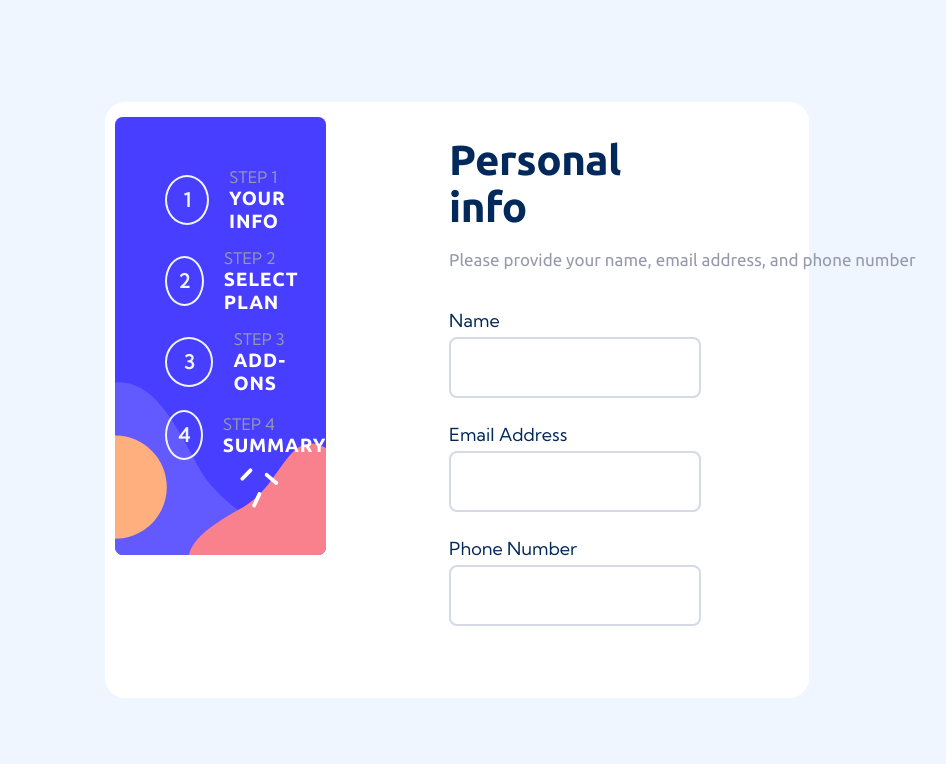
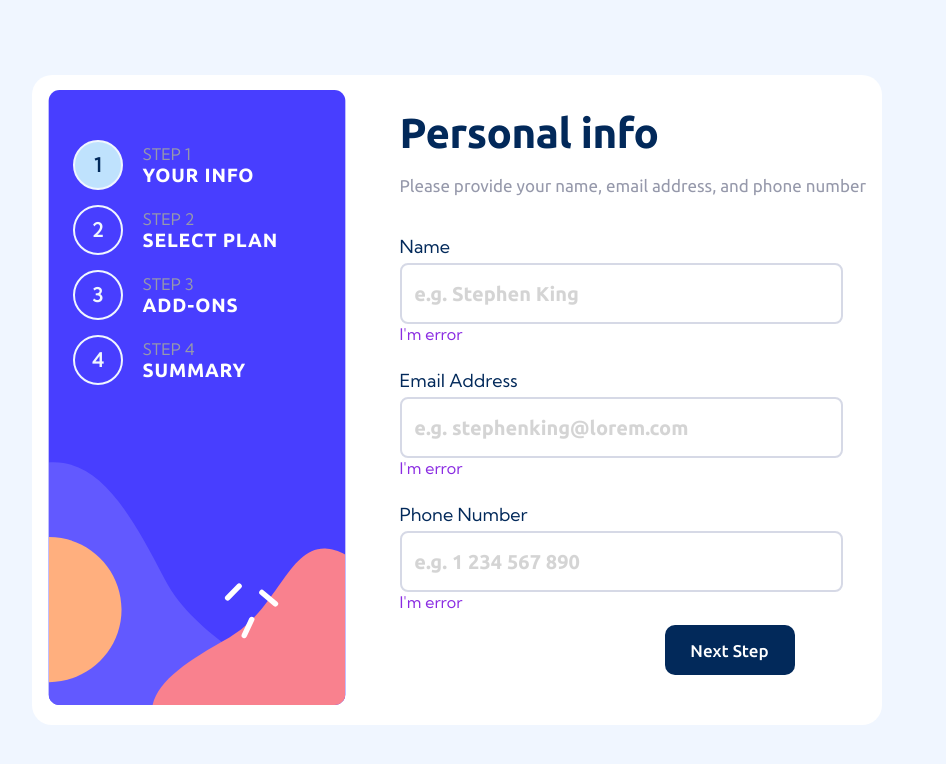
Before and after one commit to Romansh12610/Form-multistep-React, a React (Vite) app: page / in a window 1280 px wide. Shown: the top 764 px of the page, without its empty margins (183-1129 px from the left). Built offline with nearby package versions, Linux system fonts and the light colour scheme.

Commit message:
added some initial interactive logic

```diff
--- a/src/App.jsx
+++ b/src/App.jsx
@@ -3,12 +3,18 @@ import Form from './Form';
 import StepInfo from './StepInfo';
 
 export default function App() {
-  const [step, setStep] = useState(1);
+  const [step, setStep] = useState(0);
+  const stepLength = 4;
+
+  function handleStep(e) {
+    e.preventDefault();
+	setStep(prevStep => (prevStep + 1) % stepLength);
+  }
 
   return (
     <main className='main'>
-      <StepInfo />
-      <Form step={step}/>
+      <StepInfo step={step}/>
+      <Form step={step} handleStep={handleStep}/>
     </main>
   )
 }
--- /dev/null
+++ b/src/Error.jsx
@@ -0,0 +1,10 @@
+import { useState } from 'react';
+import './Error.scss';
+
+export default function Error() {
+    return (
+        <span
+            className='error-message'
+        >I'm error</span>
+    )
+}
--- /dev/null
+++ b/src/Error.scss
@@ -0,0 +1,7 @@
+@use './scss/globals/index';
+@use './scss/utils/index' as *;
+
+.error-message {
+    color: blueviolet;
+    margin-bottom: rem(25);
+}
--- a/src/FirstStep.jsx
+++ b/src/FirstStep.jsx
@@ -1,7 +1,8 @@
-import { useState } from 'react';
+import { useState, useRef } from 'react';
 import './FirstStep.scss';
+import Error from './Error';
 
-export default function FirstStep() {
+export default function FirstStep({ step }) {
     const [formData, setFormData] = useState({
         name: '',
         email: '',
@@ -27,26 +28,57 @@ export default function FirstStep() {
             <FormField
                 label='Name'
                 id='name'
+                type='text'
                 handleChange={handleChange}
                 formData={formData}
+                placeHolder="e.g. Stephen King"
             />
+            <Error />
             <FormField
                 label='Email Address'
                 id='email'
+                type='email'
                 handleChange={handleChange}
                 formData={formData}
+                placeHolder="e.g. stephenking@lorem.com"
             />
+            <Error />
             <FormField
                 label='Phone Number'
                 id='phone'
+                type='tel'
                 handleChange={handleChange}
                 formData={formData}
+                placeHolder="e.g. 1 234 567 890"
             />
+            <Error />
         </div>
     )
 }
 
-function FormField({ label, id, handleChange, formData }) {
+function FormField({ label, id, type, handleChange, formData, placeHolder }) {
+    const nameRef = useRef(null);
+    const emailRef = useRef(null);
+    const phoneRef = useRef(null);
+
+    let refToPass;
+    switch (id) {
+        case "name": {
+            refToPass = nameRef;
+            break;
+        }
+        case "email": {
+            refToPass = emailRef;
+            break;
+        }
+        case "phone": {
+            refToPass = phoneRef;
+            break;
+        }
+    }
+
+
+
     return (
         <>
             <label
@@ -54,12 +86,14 @@ function FormField({ label, id, handleChange, formData }) {
                 htmlFor={id}
             >{label}</label>
             <input
+                ref={refToPass}
                 className='first-step__input'
-                type='text'
+                type={type}
                 id={id}
                 name={id}
                 value={formData[id]}
                 onChange={handleChange}
+                placeholder={placeHolder}
             />
         </>
     )
--- a/src/FirstStep.scss
+++ b/src/FirstStep.scss
@@ -4,6 +4,7 @@
 .first-step {
     display: flex;
     flex-flow: column nowrap;
+    margin-right: 5%;
 
     &__h2 {
         font-size: rem(42);
@@ -31,12 +32,20 @@
     &__input {
         font-size: rem(20);
         font-weight: bold;
-        letter-spacing: rem(1);
+        font-family: var(--font-primary);
+        letter-spacing: rem(0.5);
         color: var(--marine-blue);
         padding: 1rem 0.8rem;
-        margin-bottom: rem(25);
         border: rem(2) solid var(--light-gray);
         border-radius: rem(8);
+        width: 100%;
+
+        &::placeholder {
+            font-family: var(--font-secondary);
+            font-weight: bold;
+            opacity: 0.3;
+            letter-spacing: 0;
+        }
 
         &:hover, &:focus {
             border: 2px solid var(--purplish-blue);
--- a/src/Form.jsx
+++ b/src/Form.jsx
@@ -2,12 +2,24 @@ import { useState } from 'react';
 import FirstStep from './FirstStep';
 import './MainSection.scss';
 
-export default function Form( { step } ) {
+export default function Form( { step, handleStep } ) {
     return (
         <section className='main-section'>
             <form className='main-section__form'>
-                <FirstStep />
+                <fieldset className='main-section__fieldset'>
+                    <FirstStep />
+                </fieldset>
+                <NextButton handleStep={handleStep} />
             </form>
         </section>
     )
 }
+
+function NextButton({ handleStep }) {
+    return (
+        <button
+            className='main-section__next'
+            onClick={handleStep}
+        >Next Step</button>
+    )
+}
--- a/src/MainSection.scss
+++ b/src/MainSection.scss
@@ -3,6 +3,35 @@
 .main-section {
     width: 50%;
     margin-inline: auto;
-    padding-inline: rem(50);
+    padding-inline: rem(20);
     padding-top: rem(25);
+
+    &__form {
+        width: 100%;
+        height: 100%;
+        position: relative;
+    }
+
+    &__fieldset {
+        border: none;
+    }
+
+    &__next {
+        position: absolute;
+        bottom: rem(50);
+        right: rem(-10);
+        width: rem(130);
+        height: rem(50);
+        background-color: var(--marine-blue);
+        color: var(--white);
+        font-family: var(--font-secondary);
+        font-size: rem(17);
+        font-weight: 500;
+        border-radius: rem(10);
+        cursor: pointer;
+
+        &:hover, &:focus {
+            background-color: var(--purplish-blue);
+        }
+    }
 }
--- a/src/Step.jsx
+++ b/src/Step.jsx
@@ -1,7 +1,13 @@
-export default function Step({ number, title, heading }) {
+export default function Step({ number, title, heading, step }) {
+    const isCurrent = number == step + 1;
+    let numberClass = "step-info__number";
+    if (isCurrent) {
+        numberClass += ' current';
+    }
+
     return (
         <div className="step-info__item">
-            <div className="step-info__number">{number}</div>
+            <div className={numberClass}>{number}</div>
             <div className="step-info__titles">
                 <span>{title}</span>
                 <span>{heading}</span>
--- a/src/StepInfo.jsx
+++ b/src/StepInfo.jsx
@@ -2,7 +2,7 @@ import Step from "./Step";
 import './StepInfo.scss';
 import bgSidebar from './assets/images/bg-sidebar-desktop.svg';
 
-export default function StepInfo() {
+export default function StepInfo({ step }) {
     return (
         <section className="step-info">
             <img
@@ -12,21 +12,25 @@ export default function StepInfo() {
                 role="presentation"
             />
             <Step
+                step={step}
                 number={1}
                 title="Step 1"
                 heading="Your info"
             />
             <Step
+                step={step}
                 number={2}
                 title="Step 2"
                 heading="Select plan"
             />
             <Step
+                step={step}
                 number={3}
                 title="Step 3"
                 heading="Add-ons"
             />
             <Step
+                step={step}
                 number={4}
                 title="Step 4"
                 heading="Summary"
--- a/src/StepInfo.scss
+++ b/src/StepInfo.scss
@@ -4,9 +4,9 @@
 .step-info {
     display: flex;
     flex-flow: column nowrap;
-    gap: 15px;
-    margin: rem(15) 0 rem(15) rem(10);
-    padding-left: rem(50);
+    gap: rem(15);
+    margin: rem(15) 0 0 rem(15);
+    padding-left: 2vw;
     padding-top: rem(50);
     height: 100%;
     width: 30%;
@@ -14,16 +14,16 @@
 
     &__bg {
         position: absolute;
-        height: auto;
-        max-height: 94%;
-        width: 100%;
-        top: rem(0);
-        left: rem(0);
+        height: rem(615);
+        width: rem(300);
+        top: 0;
+        left: 0;
         margin-block: auto;
         display: block;
     }
 
     &__item {
+        position: relative;
         display: flex;
         align-items: center;
         gap: rem(20);
@@ -42,7 +42,8 @@
         font-size: 1.2rem;
         font-weight: bold;
 
-        &--current {
+        &.current {
+            color: var(--marine-blue);
             background-color: var(--light-blue);
         }
     }
--- a/src/scss/globals/_layout.scss
+++ b/src/scss/globals/_layout.scss
@@ -3,16 +3,15 @@
 body {
     display: flex;
     justify-content: center;
-    padding-block: 8%;
+    align-items: center;
     height: 100vh;
     background-color: var(--magnolia);
 }
 
 .main {
     display: flex;
-    height: 100%;
-    width: 55vw;
-    gap: rem(15);
+    height: rem(650);
+    width: clamp(rem(850), 55vw, rem(950));
     background-color: var(--white);
     border-radius: rem(20);
 }
```
